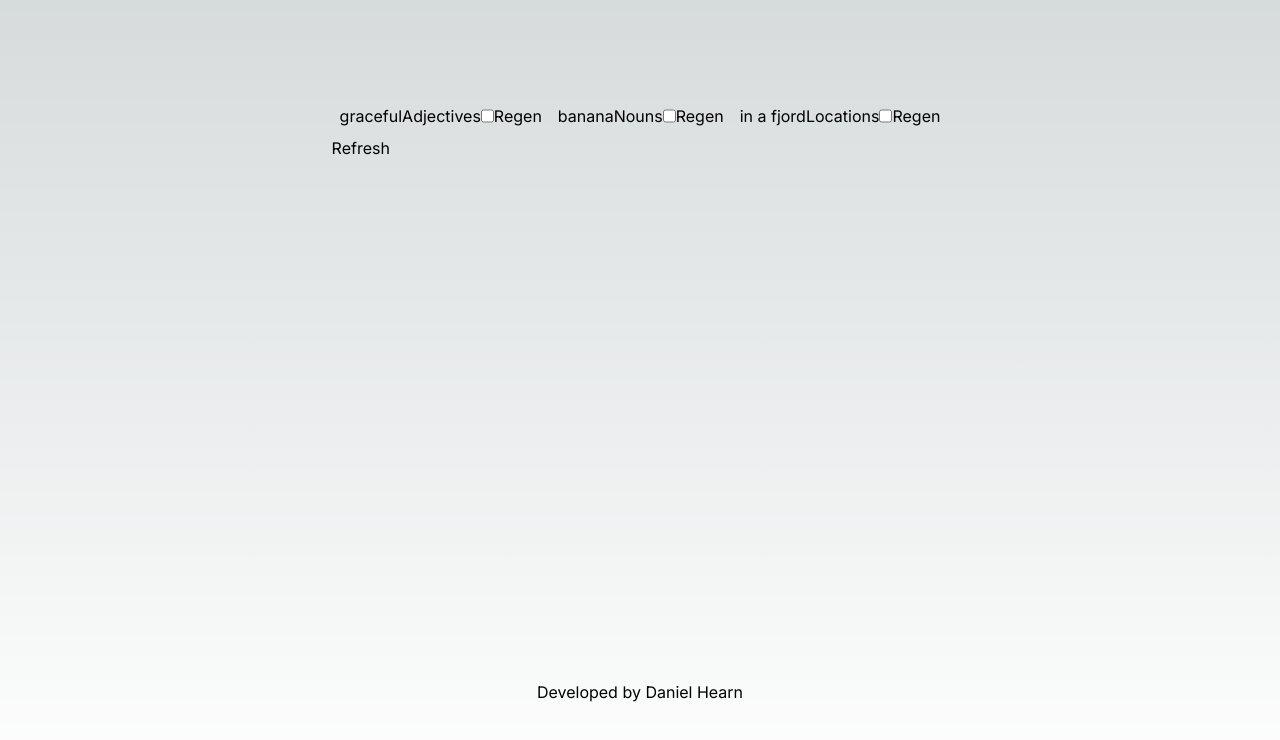
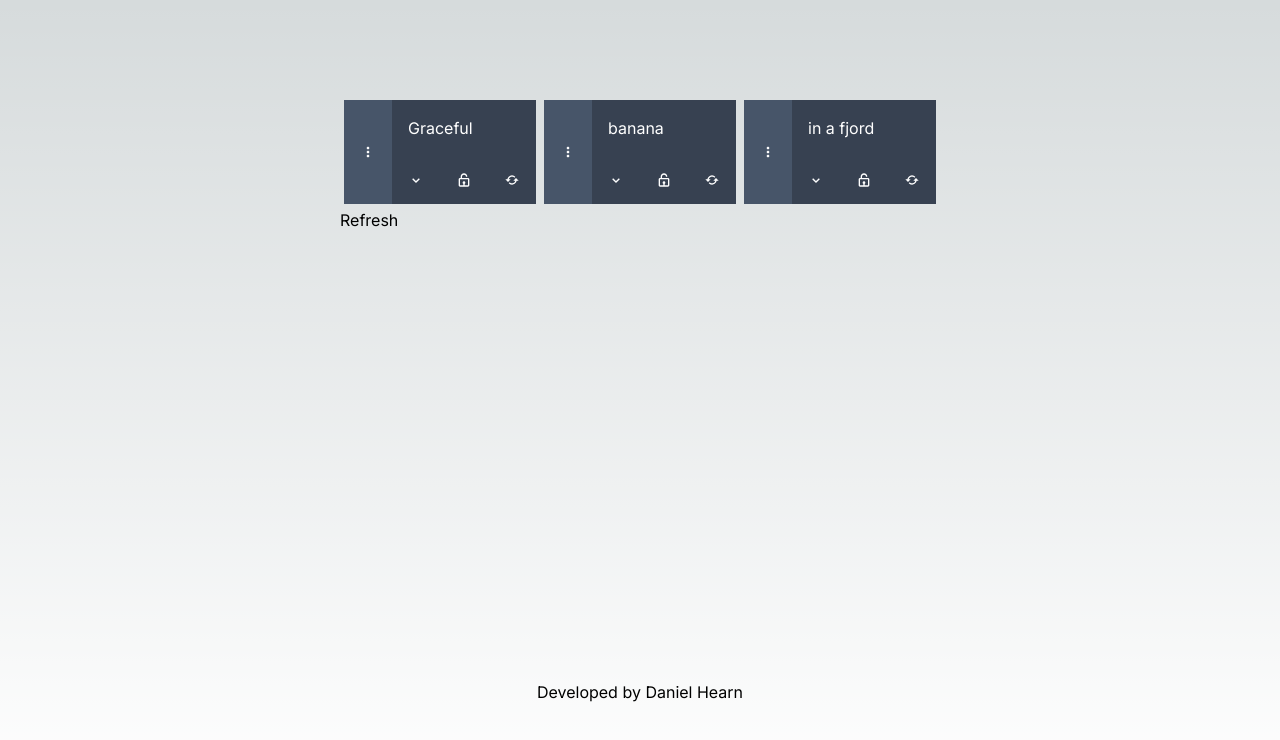
Before and after one commit to DanielHearn/Prompt-Generator, a Next.js app: page / in a window 1280 px wide. Shown: the top 740 px of the page. Built offline with nearby package versions, Linux system fonts and the light colour scheme.

Commit message:
Add styling to words

```diff
--- /dev/null
+++ b/app/components/dropdown/Dropdown.tsx
@@ -0,0 +1,33 @@
+"use client";
+import { useState, cloneElement } from "react";
+import { BiChevronDown, BiChevronUp } from "react-icons/bi";
+
+export const Dropdown = ({ menu }) => {
+  const [open, setOpen] = useState(false);
+
+  const handleOpen = () => {
+    setOpen(!open);
+  };
+
+  return (
+    <div className="dropdown relative">
+      <button onClick={handleOpen} className="p-4 hover:bg-gray-600">{!open ? <BiChevronDown /> : <BiChevronUp />}</button>
+      {open ? (
+        <ul className="dropdown_menu absolute">
+          {menu.map((menuItem, index) => (
+            <li key={index} className="dropdown__item p-2 bg-slate-600 hover:bg-slate-500 cursor-pointer">
+              {cloneElement(menuItem, {
+                onClick: () => {
+                  menuItem.props.onClick();
+                  setOpen(false);
+                },
+              })}
+            </li>
+          ))}
+        </ul>
+      ) : null}
+    </div>
+  );
+};
+
+export default Dropdown;
--- a/app/components/word/Word.tsx
+++ b/app/components/word/Word.tsx
@@ -7,61 +7,39 @@ import {
   changeWordType,
   wordTypeNames
 } from "@/lib/features/counter/counterSlice";
-
+import { BiLock,  BiLockOpen, BiRefresh, BiDotsVerticalRounded } from "react-icons/bi";
 import { useAppDispatch } from "@/lib/hooks";
-
-const Dropdown = ({ trigger, menu }) => {
-  const [open, setOpen] = useState(false);
-
-  const handleOpen = () => {
-    setOpen(!open);
-  };
-
-  return (
-    <div className="dropdown">
-      {cloneElement(trigger, {
-        onClick: handleOpen,
-      })}
-      {open ? (
-        <ul className="menu">
-          {menu.map((menuItem, index) => (
-            <li key={index} className="menu-item">
-              {cloneElement(menuItem, {
-                onClick: () => {
-                  menuItem.props.onClick();
-                  setOpen(false);
-                },
-              })}
-            </li>
-          ))}
-        </ul>
-      ) : null}
-    </div>
-  );
-};
+import Dropdown from "../dropdown/Dropdown";
 
 export const Word = (props) => {
   const {word, index} = props;
   const dispatch = useAppDispatch();
 
   return (
-    <div className="flex flex-row m-1 p-1">
-      <div>{word.value}</div>
+    <div className="word flex flex-row m-1 bg-gray-700 text-white">
+      <div className="flex p-4 items-center bg-slate-600"><BiDotsVerticalRounded/></div>
+      <div className="flex flex-col">
+        <div className="word__value p-4">{word.value}</div>
+        <div className="flex flex-row">
           <Dropdown
-          trigger={<button>{wordTypeNames[word.type]}</button>}
               menu={Object.values(wordTypeNames).map((name, key) => <button key={key} onClick={() => dispatch(changeWordType({word, index, value: key}))}>{name}</button>)}
           />
-      <input type="checkbox" value={word.locked} onChange={
-        () => { dispatch(lockWord({ word, index, value: !word.locked })) }} />
-      <button
+          <button  className="p-4  hover:bg-gray-600" onClick={
+            () => { dispatch(lockWord({ word, index, value: !word.locked })) }}>{word.locked ? <BiLock /> : <BiLockOpen />}
+          </button>
+          <button  className="p-4 disabled:opacity-75 hover:bg-gray-600"
             onClick={() => {
               if (!word.locked) {
                 dispatch(regenerateWord({ word, index }))
               }
             }}
             disabled={word.locked}
-        className="disabled:opacity-75"
-      >Regen</button>
+          ><BiRefresh />
+          </button>
+        </div>
+      </div>
     </div>
   );
 };
+
+export default Word;
--- a/app/components/words/Words.tsx
+++ b/app/components/words/Words.tsx
@@ -6,7 +6,7 @@ import {
 } from "@/lib/features/counter/counterSlice";
 
 import { useAppDispatch, useAppSelector } from "@/lib/hooks";
-import { Word } from '../word/Word'
+import Word from '../word/Word'
 
 export const Words = () => {
   const dispatch = useAppDispatch();
@@ -27,3 +27,5 @@ export const Words = () => {
     </div>
   );
 };
+
+export default Words;
--- a/app/globals.css
+++ b/app/globals.css
@@ -26,6 +26,10 @@ body {
     rgb(var(--background-start-rgb));
 }
 
+.word:first-child .word__value {
+  text-transform: capitalize;
+}
+
 @layer utilities {
   .text-balance {
     text-wrap: balance;
--- a/package.json
+++ b/package.json
@@ -13,6 +13,7 @@
     "next": "14.2.1",
     "react": "^18",
     "react-dom": "^18",
+    "react-icons": "^5.1.0",
     "react-redux": "^9.1.1"
   },
   "devDependencies": {
```
Also changed, not shown: 1 other file (tests, documents, lock files or other folders). Lines whose indentation alone changed are shown as unchanged.
